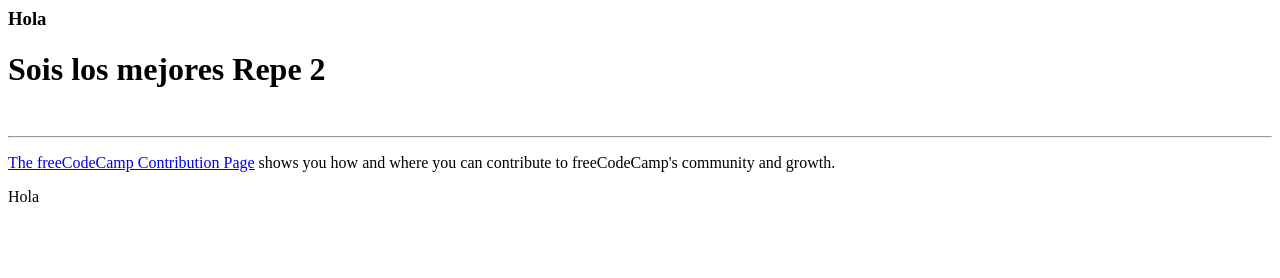
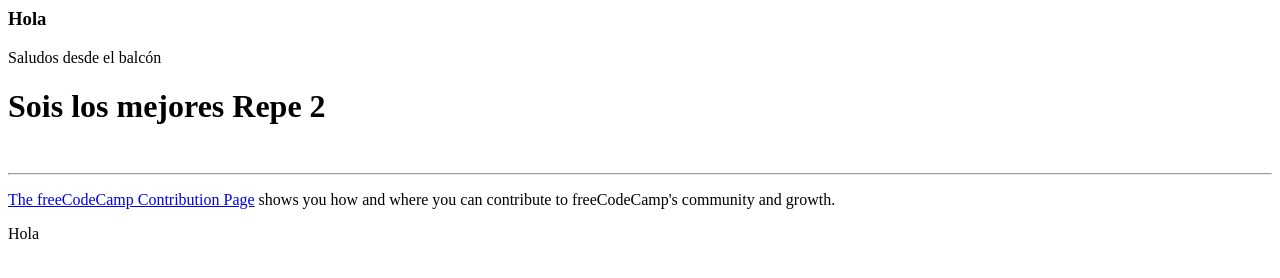
Before and after one commit to delineas/test-livecoding-git, a plain HTML site: page index.html in a window 1280 px wide. Drawn offline with Linux system fonts and the light colour scheme.

Commit message:
Add saludos

```diff
--- a/index.html
+++ b/index.html
@@ -4,6 +4,7 @@
   </head>
   <body>
 	<h3>Hola</h3>
+	<p>Saludos desde el balcón</p>
     <h1>Sois los mejores Repe 2</h1>
 	<br /><hr/>
       <p>
```
